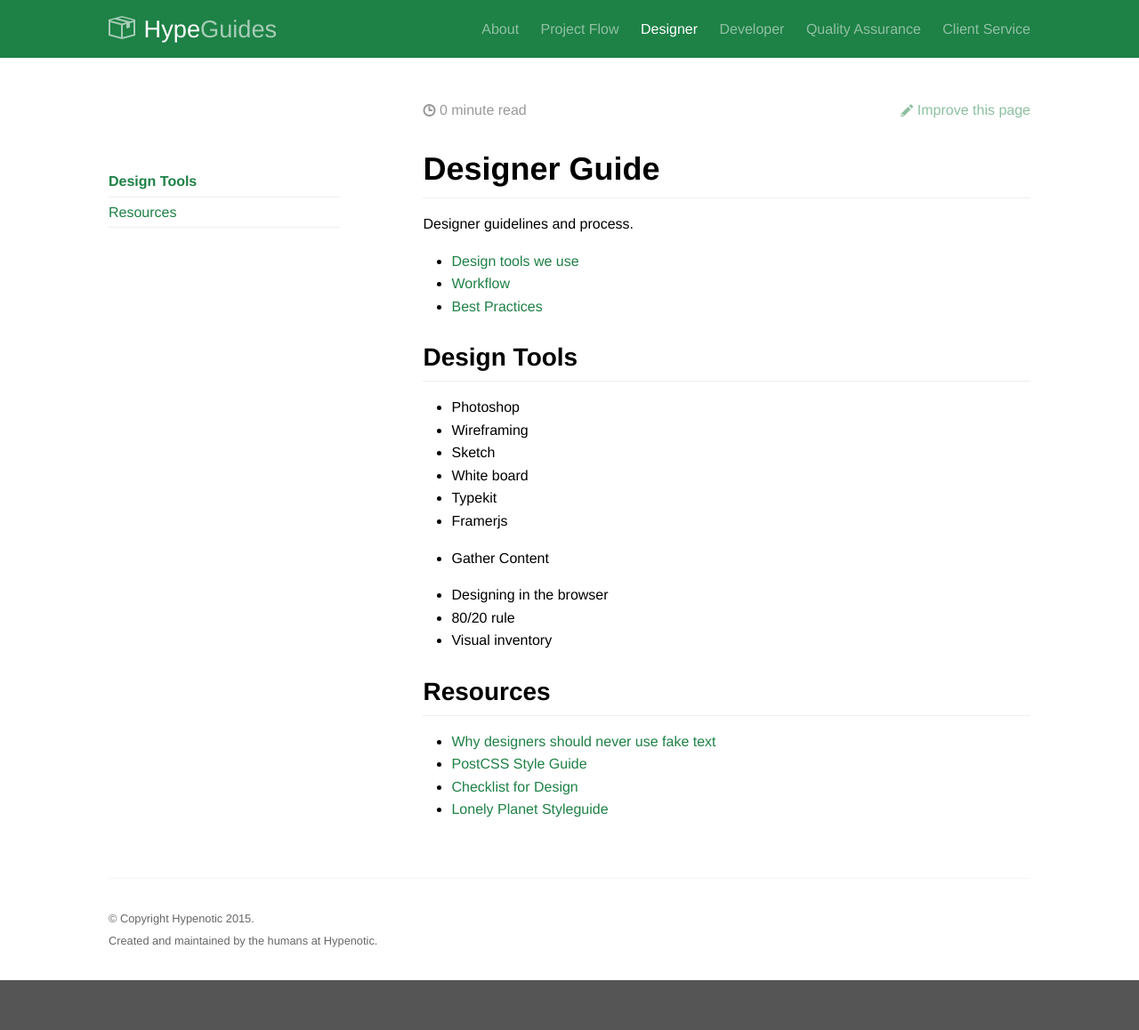
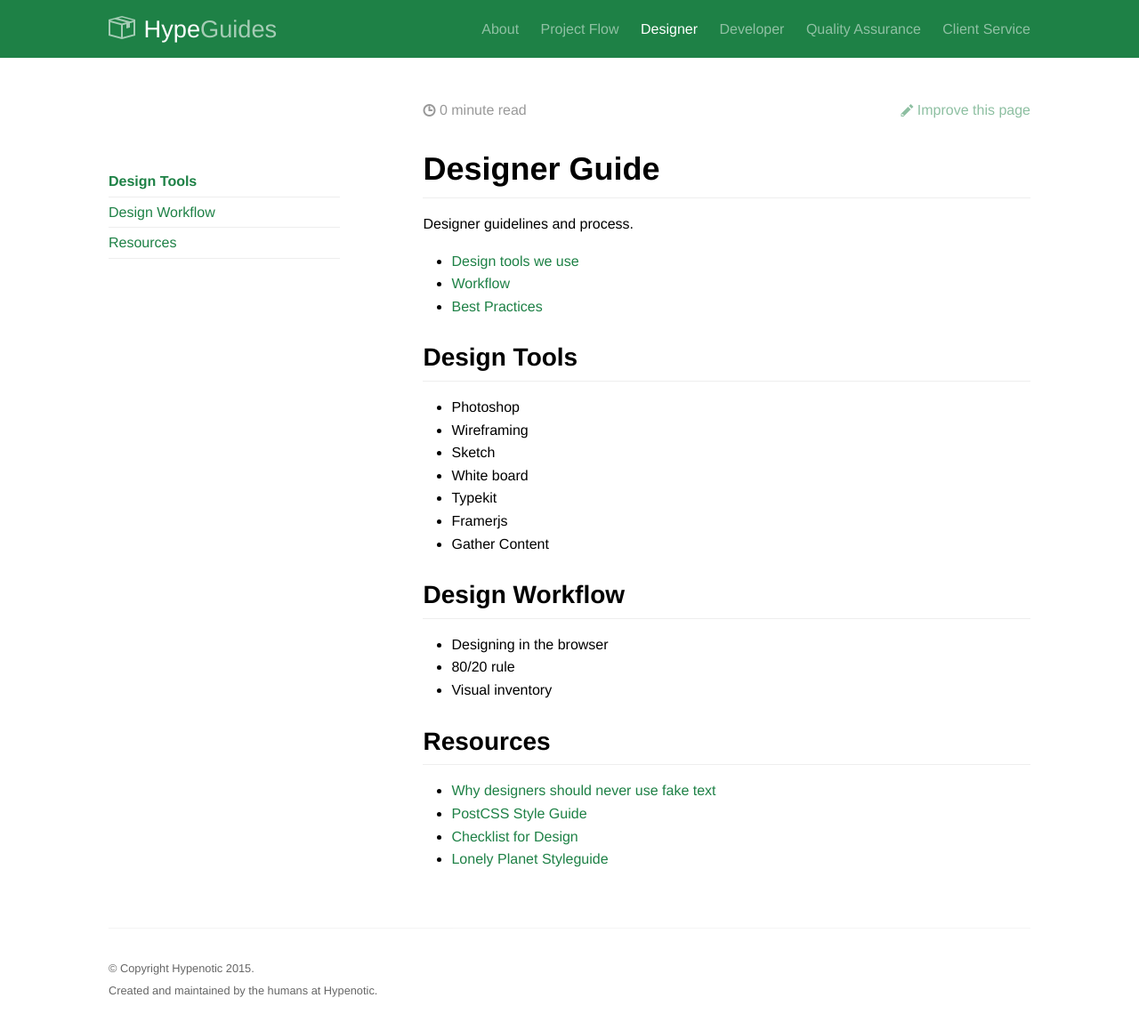
Before and after one commit to TaniaD13/handbook, a Jekyll site: the page built from designer.md, in a window 1280 px wide and 1158 px high. Shown: the whole window at 89% size. Built offline with Jekyll 4.4.1, drawn with Linux system fonts in a browser that asks for light colours; Markdown is read by kramdown in place of the engine named in the settings.

Commit message:
Update designer.md

```diff
--- a/designer.md
+++ b/designer.md
@@ -22,6 +22,7 @@
 * Framerjs
 * Gather Content
 
+## Design Workflow
 
 * Designing in the browser
 * 80/20 rule
```
